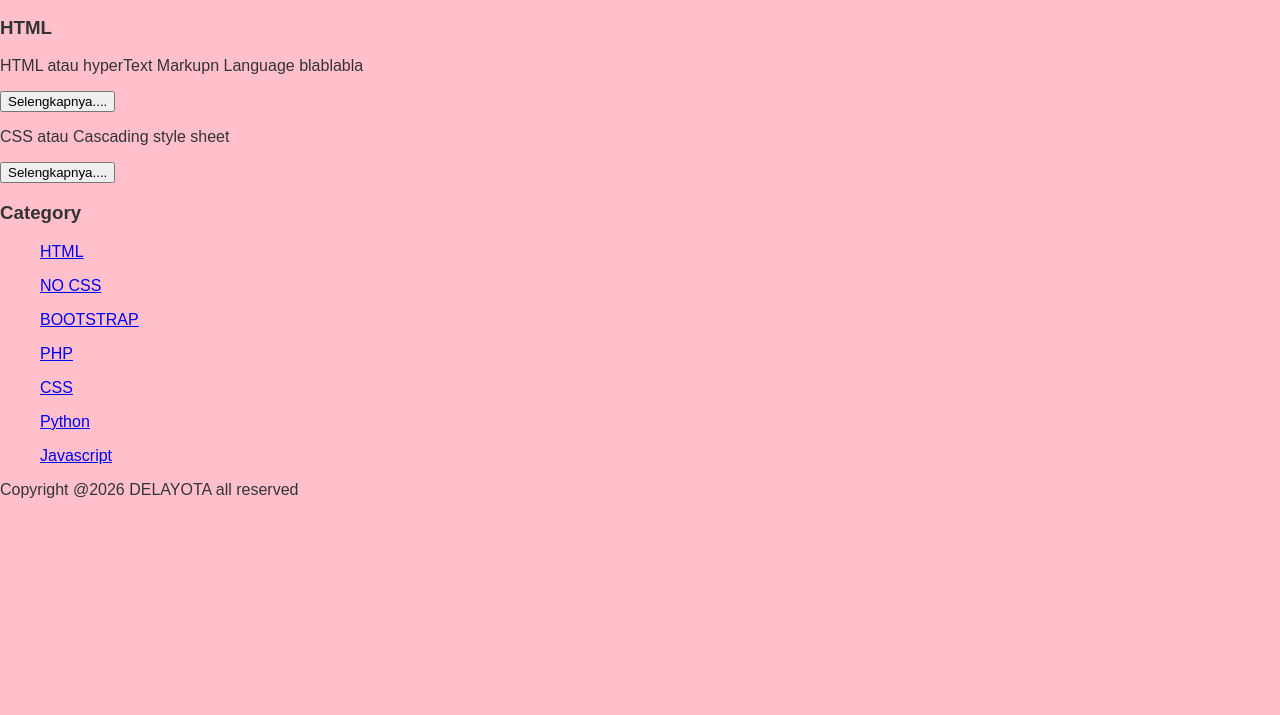
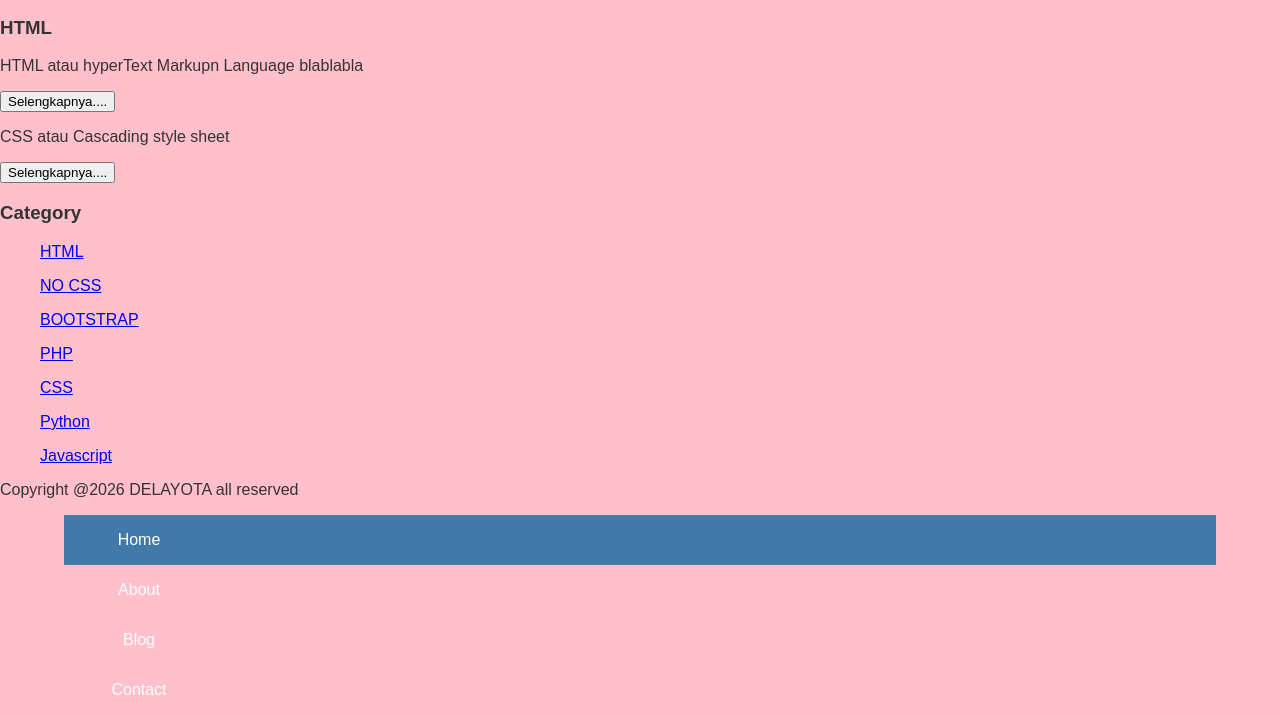
Before and after one commit to yasyifazka/azkayasyifa, a plain HTML site: page about.html in a window 1280 px wide. Shown: the part 154-869 px from the top of the page. Before the commit the page ends 800 px from the top, so only its background shows below. Drawn offline with Linux system fonts and the light colour scheme.

Commit message:
Update about.html

```diff
--- a/about.html
+++ b/about.html
@@ -34,3 +34,13 @@
 </ul>
   <p>Copyright @2026 DELAYOTA all reserved</p>
 </html>
+
+<div class="menu">
+        <ul>
+                <li><a href="#">Home</a></li>
+                <li><a href="#">About</a></li>
+                <li><a href="#">Blog</a></li>
+                <li><a href="#">Contact</a></li>
+        </ul>
+
+</div>
```
